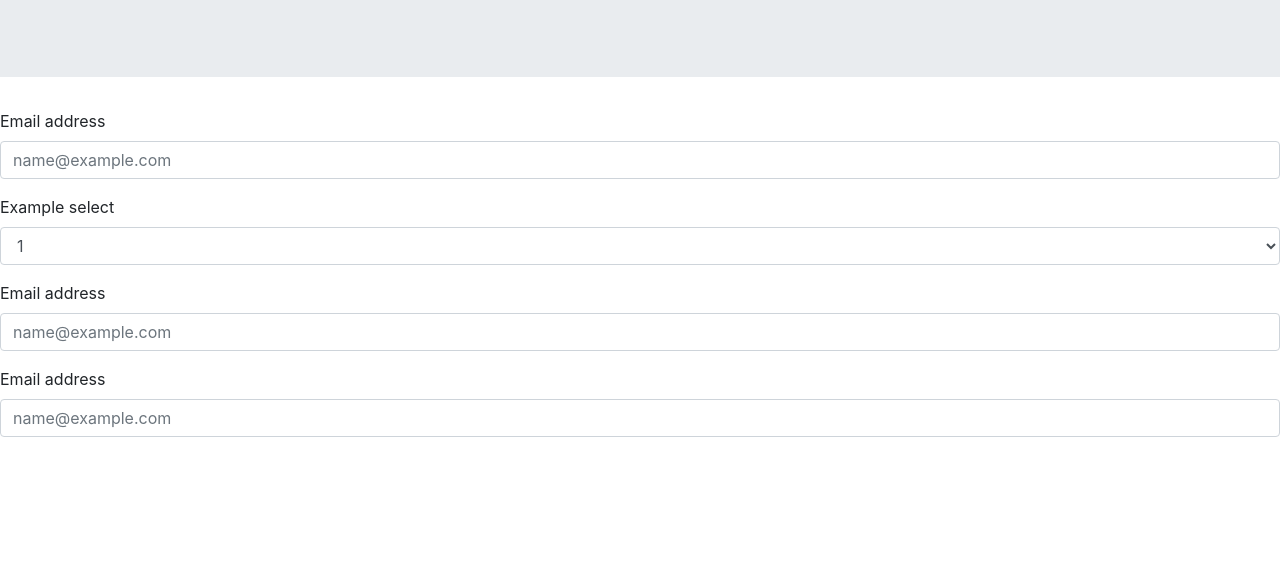
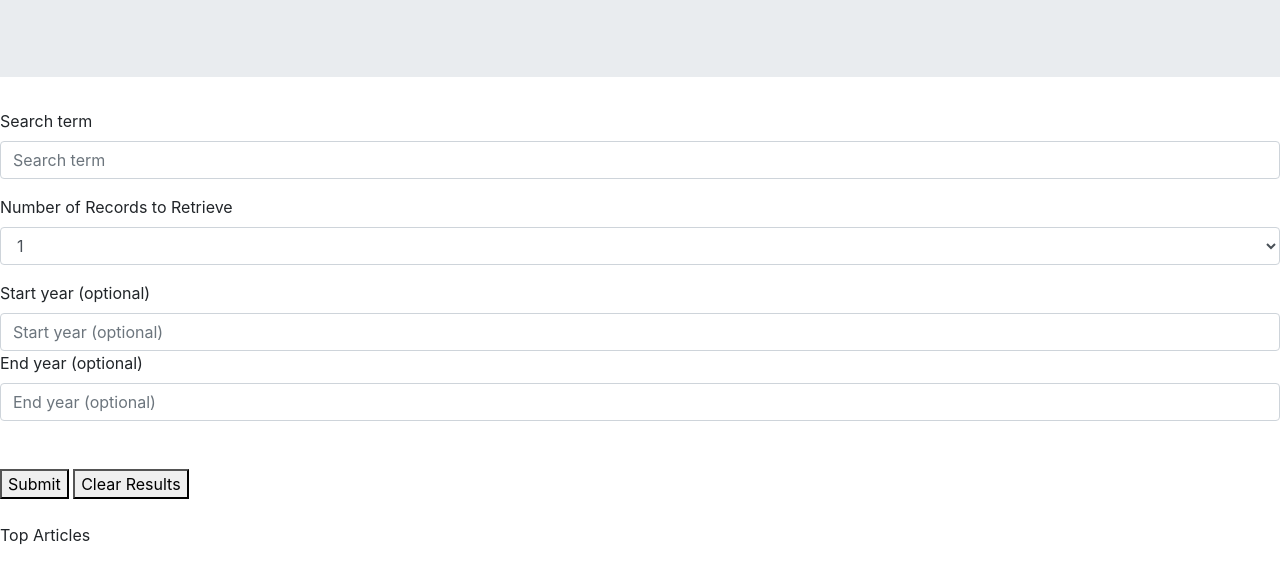
Before and after one commit to MusicJunkyREZ/NYT-search, a plain HTML site: page index.html in a window 1280 px wide. Shown: the part 134-716 px from the top of the page. Drawn offline with nearby package versions, Linux system fonts and the light colour scheme.

Commit message:
edited more HTML

```diff
--- a/index.html
+++ b/index.html
@@ -19,12 +19,12 @@
 
     <!--Form-->
     <form>
-        <div class="form-group">
-            <label for="exampleFormControlInput1">Email address</label>
-            <input type="email" class="form-control" id="exampleFormControlInput1" placeholder="name@example.com">
+        <div class="form-group" id="search-term">
+            <label for="exampleFormControlInput1">Search term</label>
+            <input type="email" class="form-control" id="exampleFormControlInput1" placeholder="Search term">
         </div>
-        <div class="form-group">
-            <label for="exampleFormControlSelect1">Example select</label>
+        <div class="form-group" id="numbers-to-retrieve">
+            <label for="exampleFormControlSelect1">Number of Records to Retrieve</label>
             <select class="form-control" id="exampleFormControlSelect1">
                 <option>1</option>
                 <option>5</option>
@@ -32,15 +32,27 @@
 
             </select>
         </div>
-        <div class="form-group">
-            <label for="exampleFormControlInput1">Email address</label>
-            <input type="email" class="form-control" id="exampleFormControlInput1" placeholder="name@example.com">
+        <div class="start-year">
+            <label for="exampleFormControlInput1">Start year (optional)</label>
+            <input type="email" class="form-control" id="exampleFormControlInput1" placeholder="Start year (optional)">
         </div>
-        <div class="form-group">
-            <label for="exampleFormControlInput1">Email address</label>
-            <input type="email" class="form-control" id="exampleFormControlInput1" placeholder="name@example.com">
+        <div class="end-year">
+            <label for="exampleFormControlInput1">End year (optional)</label>
+            <input type="email" class="form-control" id="exampleFormControlInput1" placeholder="End year (optional)">
         </div>
     </form>
+
+    <br> <br>
+    <!--Buttons-->
+    <button onclick="search()" class="submit">Submit</button>
+    <button onclick="clearResults()" class="clear-results">Clear Results</button>
+
+    <br><br>
+
+    <!--Form for top articles-->
+    <div class="form-group" id="top-articles">
+        <label for="exampleFormControlInput1">Top Articles</label>
+    </div>
 
 
 </body>
```
